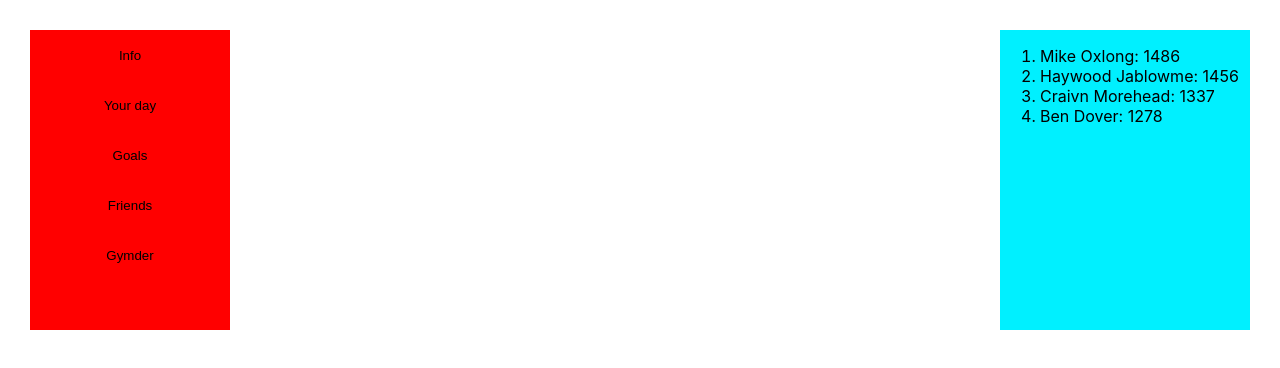
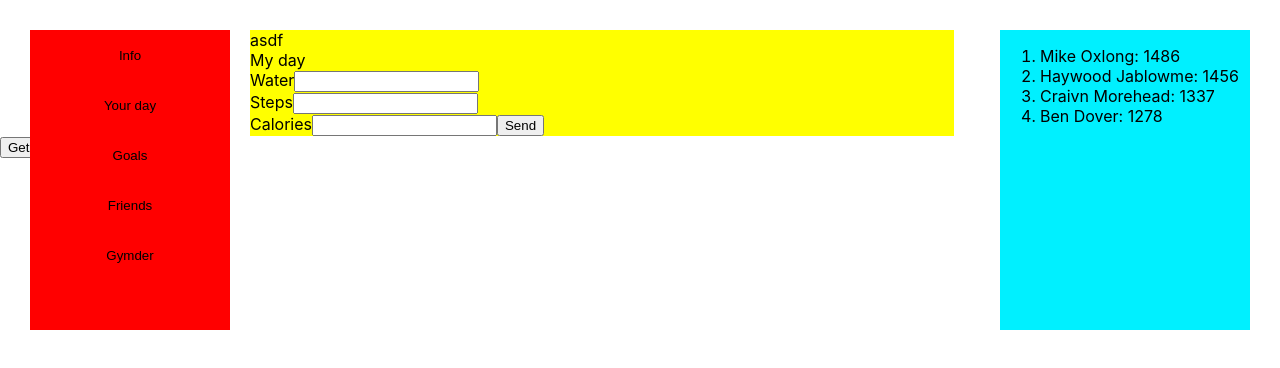
Before and after one commit to okarinbro/gymder, a React (Create React App) app in the folder frontend/: page / in a window 1280 px wide. Both pictures are taken after a click on the button "Your day". Shown: the top 368 px of the page. Built offline with nearby package versions, Linux system fonts and the light colour scheme.

Commit message:
add day form

```diff
--- /dev/null
+++ b/frontend/src/components/day.js
@@ -0,0 +1,30 @@
+import React, { Component } from 'react';
+
+class Day extends Component {
+    state = {}
+    logChange = value => {
+        console.log(value)
+    }
+    handleSubmit(event) {
+        console.log(event);
+    }
+    render() {
+        return (<div>
+            asdf
+            <form onSubmit={this.handleSubmit}>My day<br />
+                <label>Water
+                    <input type="text" onChange={() => this.logChange(this.value)} />
+                </label><br />
+                <label>Steps
+                    <input type="text" />
+                </label><br />
+                <label>Calories
+                    <input type="text" />
+                </label>
+                <input type="submit" value="Send" />
+            </form>
+        </div>);
+    }
+}
+
+export default Day;
--- a/frontend/src/components/goals.js
+++ b/frontend/src/components/goals.js
@@ -12,18 +12,15 @@ class Goals extends Component {
     handleClick = id => {
         let tmp = this.state.goals.filter(goal => goal.id === id)[0];
         tmp.status = tmp.status === "done" ? "undone" : "done";
-        console.log(tmp);
         const goals = this.state.goals.map(goal => goal.id !== id ? goal : tmp);
-        console.log(goals);
         this.setState({ goals });
-        console.log(this.state.goals[id]);
     }
 
 
 
     render() {
         return (<div><ul>{this.state.goals.map(goal =>
-            <li key={goal.id}><button id={goal.id} name={goal.name} style={{ backgroundColor: goal.status === "done" ? "#00ff00" : "#808080" }} onClick={() => this.handleClick(goal.id)}>{goal.name}</button></li>)}
+            <li key={goal.id}><button id={goal.id} name={goal.name} style={{ backgroundColor: goal.status === "done" ? "#00ff00" : "#808080", borderColor: goal.status === "done" ? "#00ff00" : "#808080" }} onClick={() => this.handleClick(goal.id)}>{goal.name}</button></li>)}
         </ul></div >);
     }
 }
--- a/frontend/src/components/mainComponent.js
+++ b/frontend/src/components/mainComponent.js
@@ -6,6 +6,7 @@ import FindFriend from './friends';
 import Info from './info'
 import Gymder from './gymder';
 import Goals from './goals';
+import Day from './day';
 
 class MainComponent extends Component {
     state = {
@@ -13,7 +14,8 @@ class MainComponent extends Component {
             "Friends": <FindFriend />,
             "Info": <Info />,
             "Gymder": <Gymder />,
-            "Goals": <Goals />
+            "Goals": <Goals />,
+            "Your day": <Day />
         },
         contextName: "Info",
         context: <Info />
@@ -29,11 +31,28 @@ class MainComponent extends Component {
         this.setState({ context });
         console.log(this.state.context);
     }
+
+    getData() {
+        // create a new XMLHttpRequest
+        var xhr = new XMLHttpRequest()
+
+        // get a callback when the server responds
+        xhr.addEventListener('load', () => {
+            // update the state of the component with the result here
+            console.log(xhr.responseText)
+        })
+        // open the request with the verb and the url
+        xhr.open('GET', 'localhost:8080')
+        // send the request
+        xhr.send()
+        console.log(xhr);
+    }
     render() {
         return (<div >
             <MainContent context={this.state.context} />
             <NavigationBar handleContextChange={this.handleContextChange} />
             <Ranking />
+            <button onClick={this.getData}>Get</button>
         </div >);
     }
 }
```
